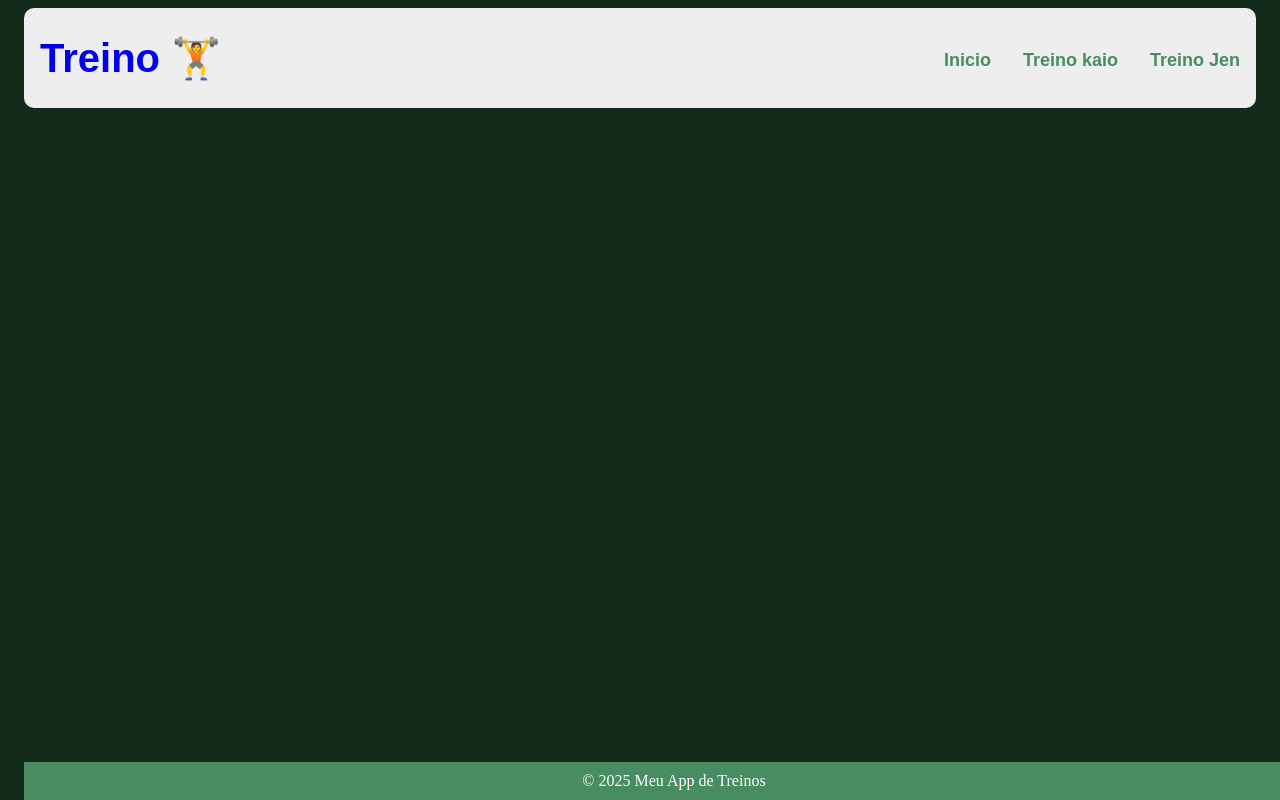
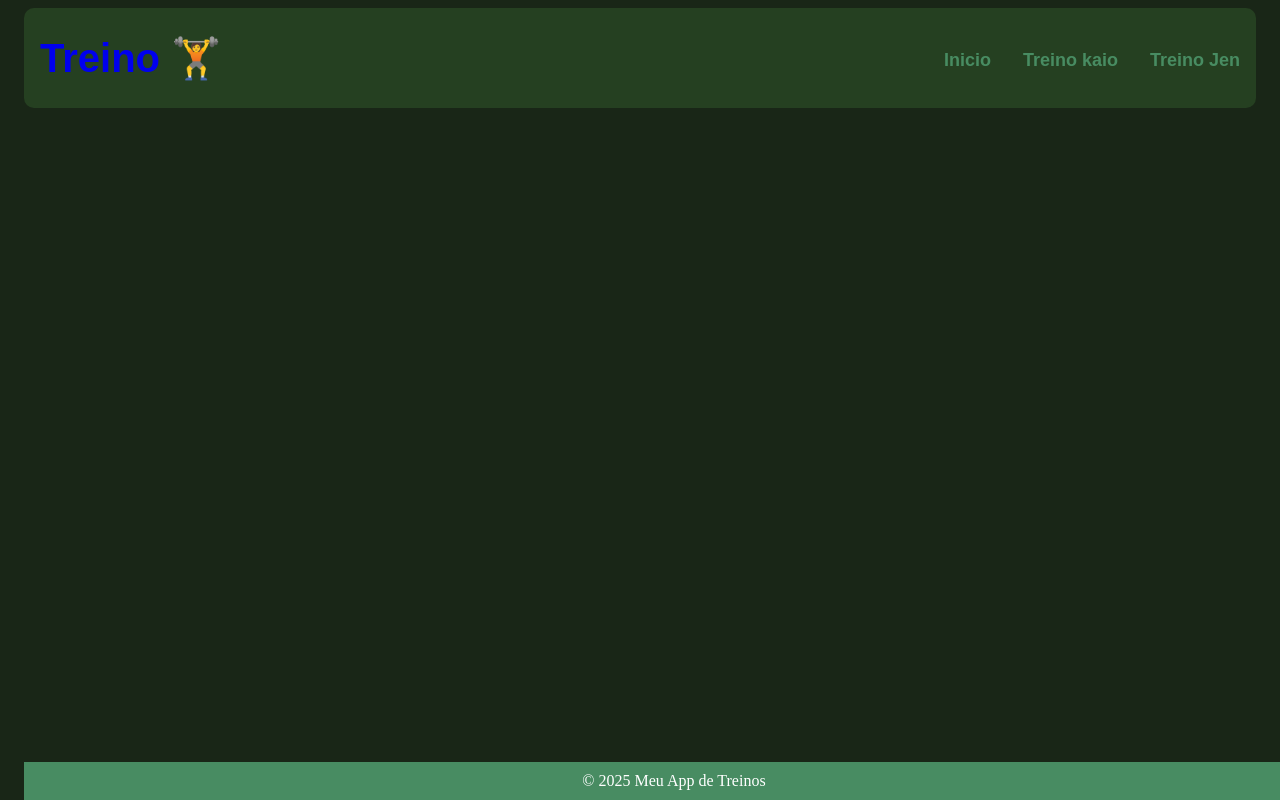
Before and after one commit to rosaridev/SiteMeutreinp, a plain HTML site: page index.html in a window 1280 px wide. Drawn offline with Linux system fonts and the light colour scheme.

Commit message:
sytilo
estilo q falto

```diff
--- a/style.css
+++ b/style.css
@@ -3,7 +3,7 @@ style.css
 body {
     margin: 0;
     font-family: 'Arial', sans-serif;
-    background-color: #f0f0f5;
+    background-color: #254021;
     color: #333;
 }
 a{
@@ -11,12 +11,12 @@ a{
     text-decoration: none;
 }
 body{
-    background-color: #122b1b;
+    background-color: #192617;
     padding-inline: 16px;
 
 }
 .treino1{
-    background-color: #eee;
+    background-color: #254021;
     padding-inline: 16px;
     border-radius: 10px;
 }
```
